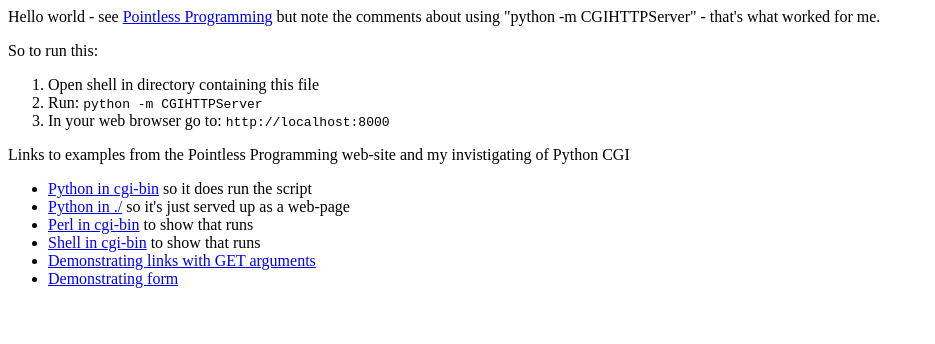
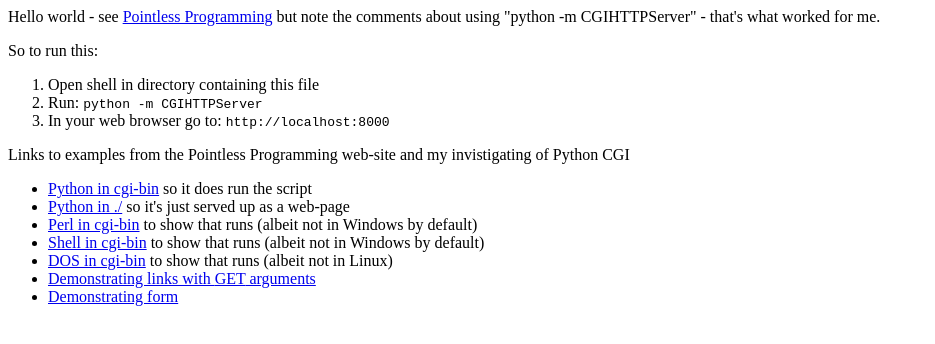
Before and after one commit to RichardCare/TimeToTurnOnTheLight, a plain HTML site: page Pointless-Python-Server/index.html in a window 1280 px wide. Shown: the whole page, without its empty margins (0-935 px from the left). Drawn offline with Linux system fonts and the light colour scheme.

Commit message:
Add DOS cmd example (and shortcut), update index.html

```diff
--- a/Pointless-Python-Server/index.html
+++ b/Pointless-Python-Server/index.html
@@ -12,8 +12,9 @@ Links to examples from the Pointless Programming web-site and my invistigating o
 <ul>
   <li/><a href="cgi-bin/hello.py">Python in cgi-bin</a> so it does run the script
   <li/><a href="hello.py">Python in ./</a> so it's just served up as a web-page
-  <li/><a href="cgi-bin/hello.pl">Perl in cgi-bin</a> to show that runs
-  <li/><a href="cgi-bin/list.sh">Shell in cgi-bin</a> to show that runs
+  <li/><a href="cgi-bin/hello.pl">Perl in cgi-bin</a> to show that runs (albeit not in Windows by default)
+  <li/><a href="cgi-bin/list.sh">Shell in cgi-bin</a> to show that runs (albeit not in Windows by default)
+  <li/><a href="cgi-bin/list.cmd">DOS in cgi-bin</a> to show that runs (albeit not in Linux)
   <li/><a href="cgi-bin/link.py">Demonstrating links with <italic>GET</italic> arguments</a>
   <li/><a href="cgi-bin/form.py">Demonstrating form</a>
 </body>
```
Also changed, not shown: 2 other files.
